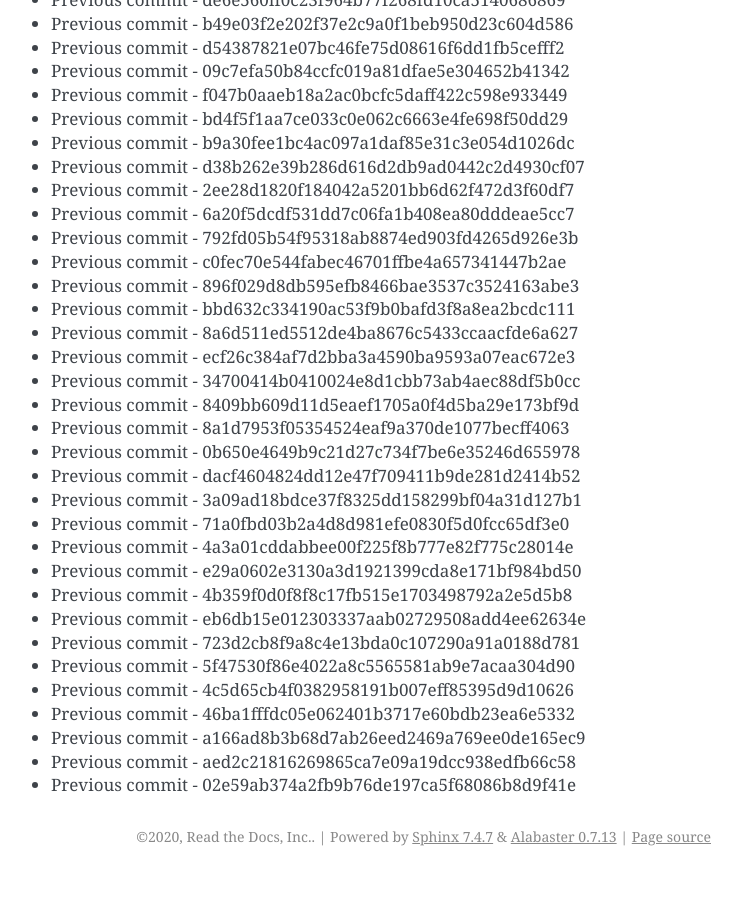
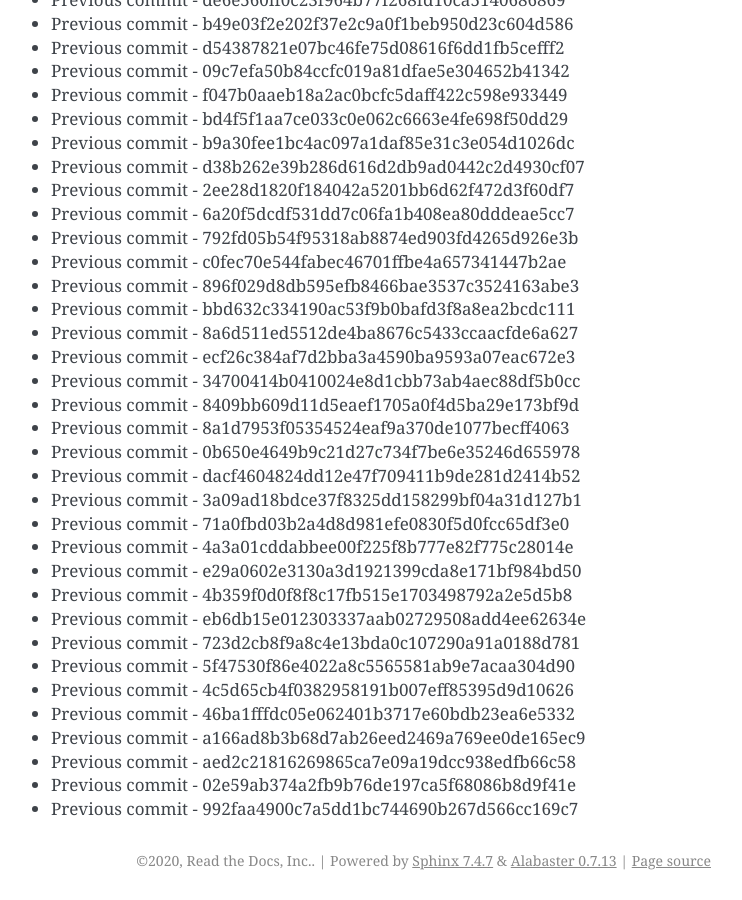
Before and after one commit to readthedocs/rtd-git-stresstest, a Sphinx documentation site: the page built from docs/updates.rst, in a window 1280 px wide and 900 px high, scrolled down 4106 px. Shown: the whole window, without its empty margins (399-1141 px from the left). Built offline with Sphinx 7.4.7, drawn with Linux system fonts in a browser that asks for light colours; before the commit the page ends 4982 px from its top, so only the background shows below that.

Commit message:
Generating commit from previous: 992faa4900c7a5dd1bc744690b267d566cc169c7

```diff
--- a/docs/updates.rst
+++ b/docs/updates.rst
@@ -204,3 +204,4 @@ It can be tested for any performance characteristics.
 * Previous commit - a166ad8b3b68d7ab26eed2469a769ee0de165ec9
 * Previous commit - aed2c21816269865ca7e09a19dcc938edfb66c58
 * Previous commit - 02e59ab374a2fb9b76de197ca5f68086b8d9f41e
+* Previous commit - 992faa4900c7a5dd1bc744690b267d566cc169c7
```
